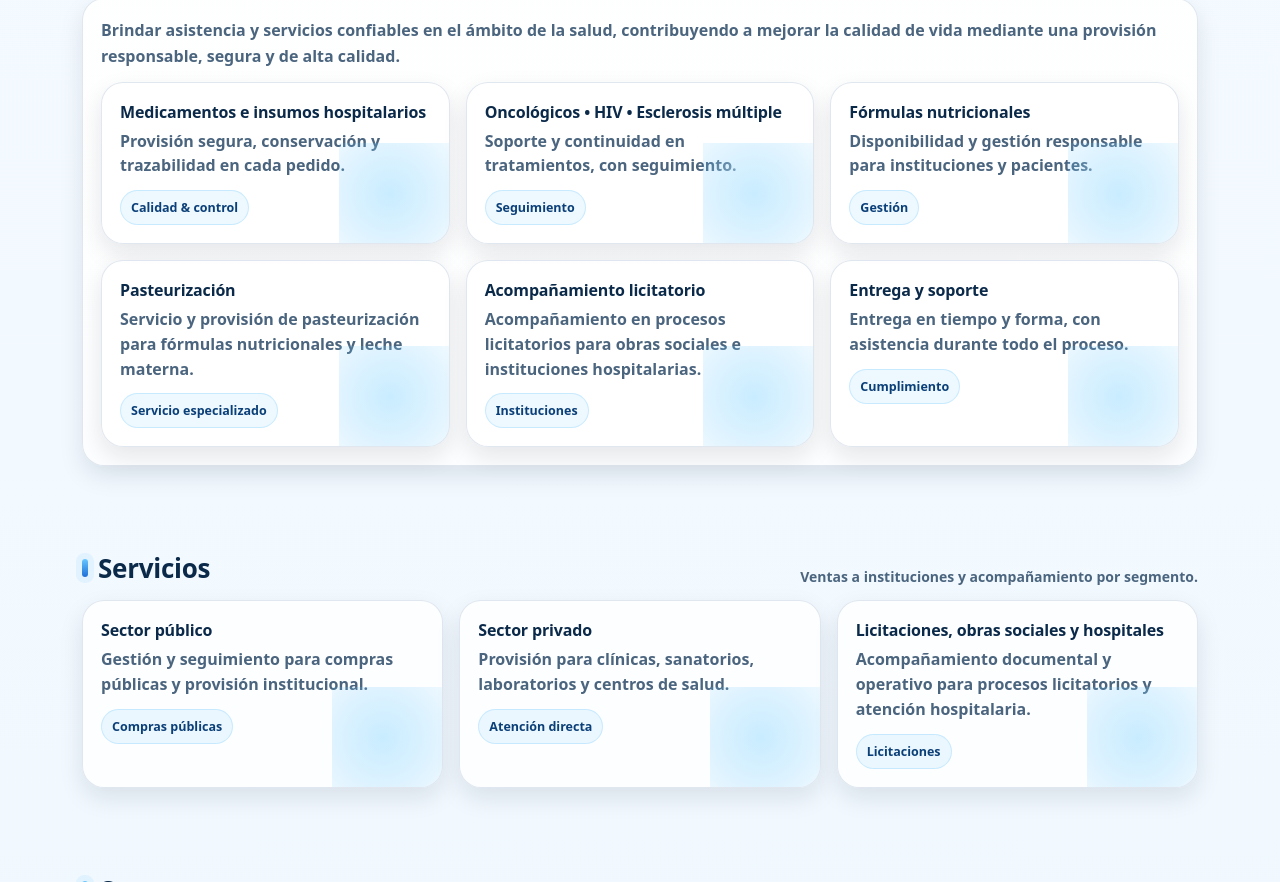
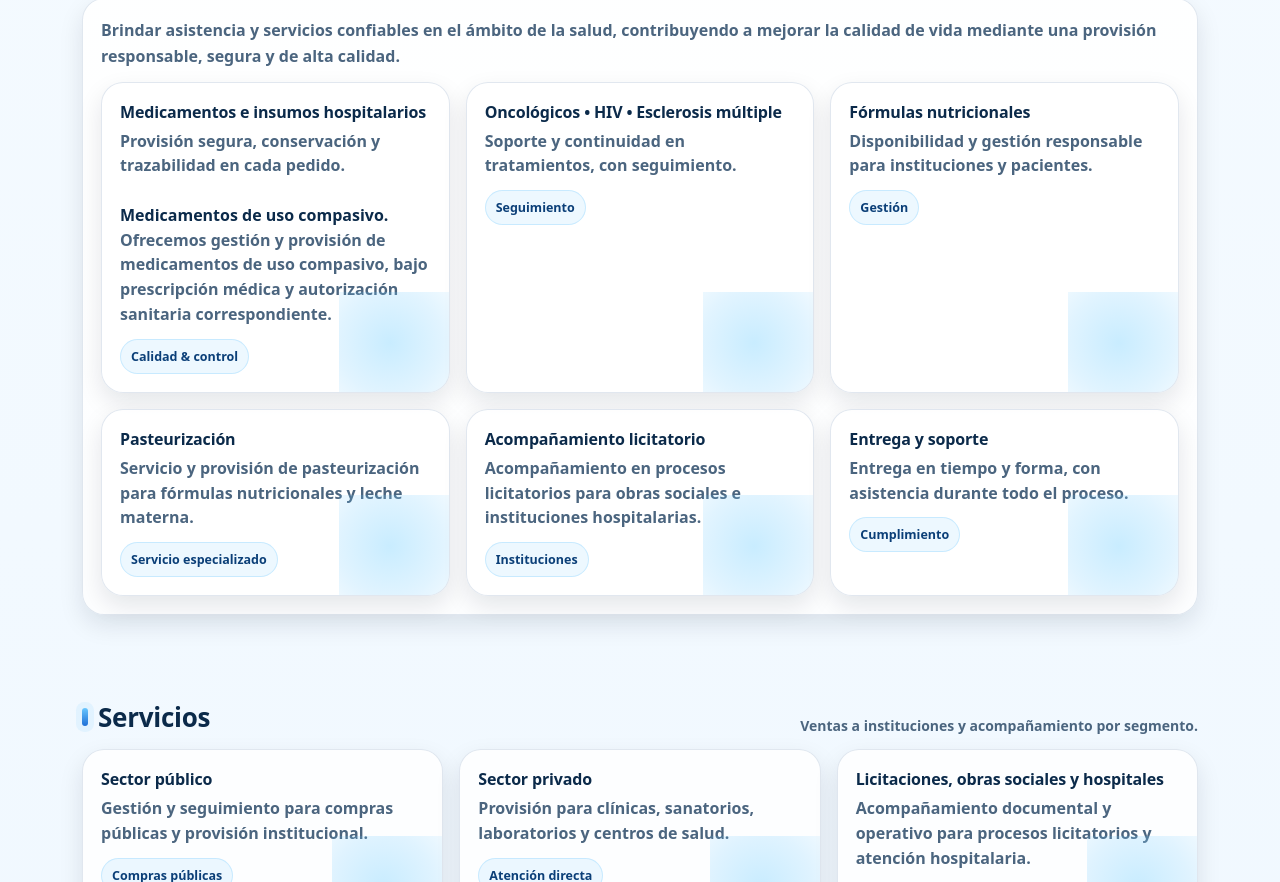
Before and after one commit to drogueriasanantonio/san-antonio-drogueria, a plain HTML site: page index.html in a window 1280 px wide. Shown: the part 898-1780 px from the top of the page. Drawn offline with Linux system fonts and the light colour scheme.

Commit message:
Update index.html

```diff
--- a/index.html
+++ b/index.html
@@ -538,7 +538,6 @@
         </div>
       </div>
     </section>
-
 <!-- MISION -->
 <section id="mision" class="reveal">
   <div class="section-title">
@@ -553,9 +552,16 @@
     </p>
 
     <div class="cards3" style="margin-top:8px;">
+
       <div class="svc">
         <h3>Medicamentos e insumos hospitalarios</h3>
-            <p>Provisión segura, conservación y trazabilidad en cada pedido.</p>
+        <p>
+          Provisión segura, conservación y trazabilidad en cada pedido.
+          <br><br>
+          <b>Medicamentos de uso compasivo.</b>
+          Ofrecemos gestión y provisión de medicamentos de uso compasivo,
+          bajo prescripción médica y autorización sanitaria correspondiente.
+        </p>
         <span class="badge">Calidad & control</span>
       </div>
 
@@ -570,6 +576,7 @@
         <p>Disponibilidad y gestión responsable para instituciones y pacientes.</p>
         <span class="badge">Gestión</span>
       </div>
+
     </div>
 
     <div class="cards3" style="margin-top:16px;">
@@ -591,6 +598,7 @@
         <span class="badge">Cumplimiento</span>
       </div>
     </div>
+
   </div>
 </section>
 
```
Lines whose indentation alone changed are shown as unchanged.
